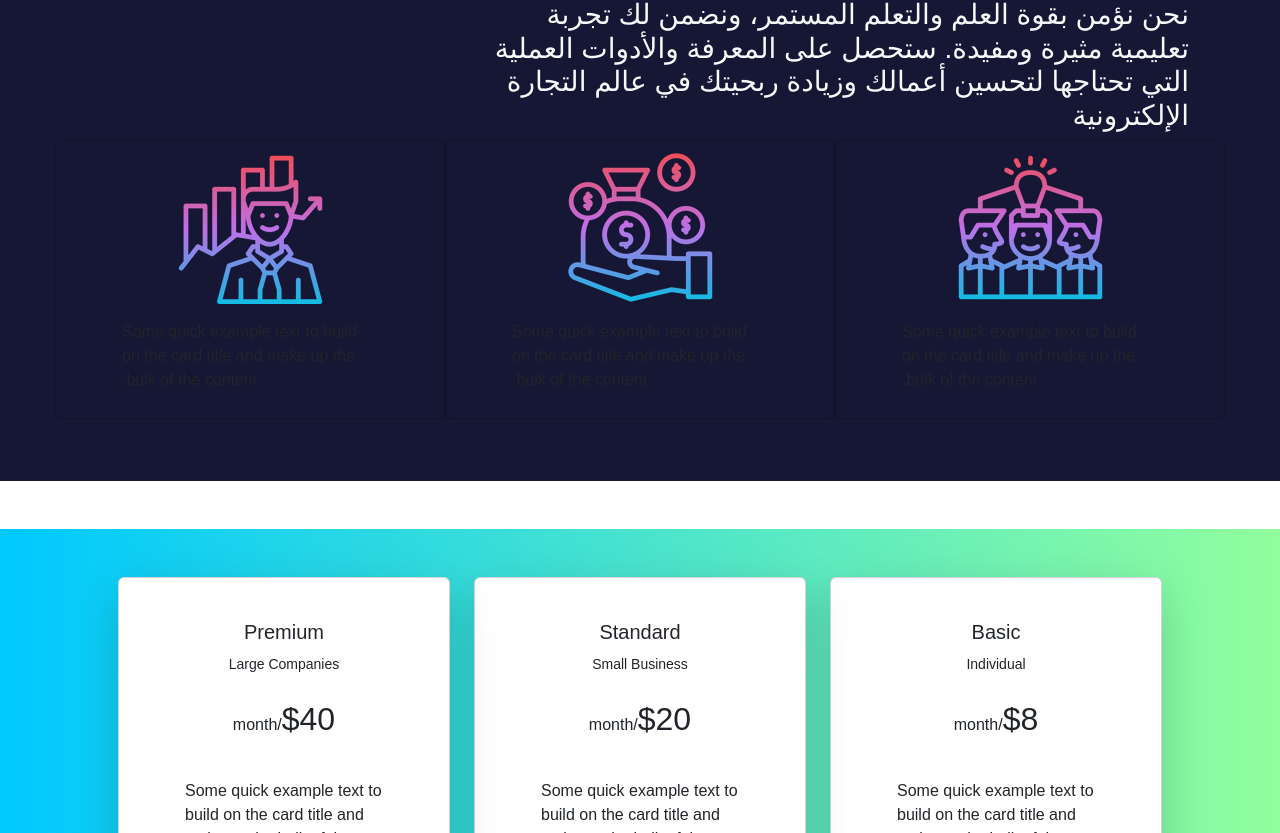
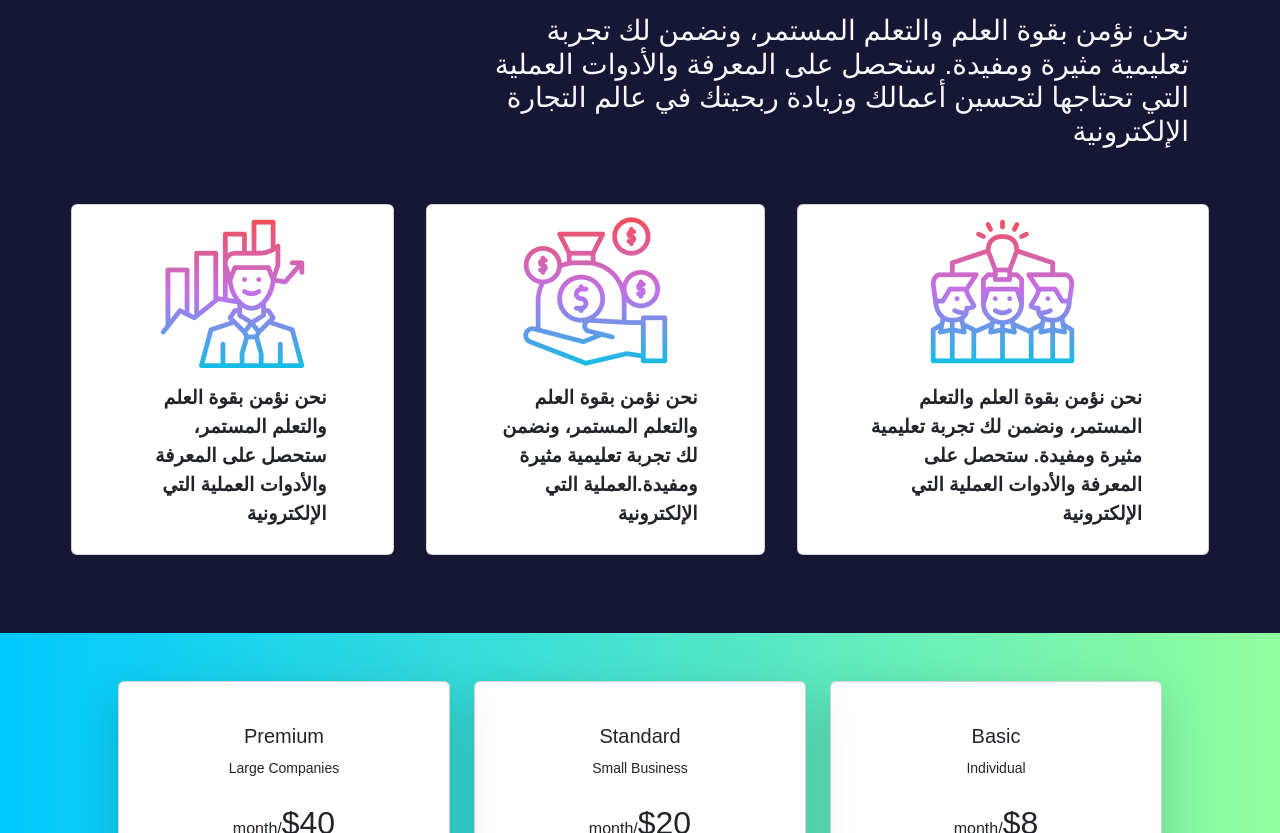
Before and after one commit to m21102001/sh-gold-frontend, a React (Vite) app: page / in a window 1280 px wide. Shown: the part 6181-7014 px from the top of the page. Built offline with nearby package versions, Linux system fonts and the light colour scheme.

Commit message:
section about and scss style
section about and scss style

```diff
--- a/src/components/AboutThat/about.scss
+++ b/src/components/AboutThat/about.scss
@@ -1,10 +1,27 @@
 .StartElectronicEcommerce {
-  .card {
-    background: transparent;
-    .image-card {
-      max-width: min-content;
-      max-height: min-content;
-      margin: auto;
+  .card-style {
+    .card-border {
+      background: #fff;
+      .image-card {
+        max-width: min-content;
+        max-height: min-content;
+        margin: auto;
+      }
+      .card-body {
+        .card-text {
+          font-size: 1.2rem;
+        }
+      }
     }
   }
 }
+@media (max-width: 800px) {
+  .StartElectronicEcommerce {
+    .card-style {
+      flex-wrap: wrap;
+      .card-border {
+        padding: 0 !important;
+      }
+    }
+  }
+}
--- a/src/components/AboutThat/index.jsx
+++ b/src/components/AboutThat/index.jsx
@@ -4,39 +4,46 @@ import investor from "../../assets/investor.webp"
 import { LazyLoadImage } from "react-lazy-load-image-component";
 import "./about.scss"
 const AboutThat = () => {
+  const card = [
+    {
+      id: 1,
+      image: brainstorming,
+      body: "نحن نؤمن بقوة العلم والتعلم المستمر، ونضمن لك تجربة تعليمية مثيرة ومفيدة. ستحصل على المعرفة والأدوات العملية التي  الإلكترونية",
+    },
+    {
+      id: 2,
+      image: income,
+      body: "نحن نؤمن بقوة العلم والتعلم المستمر، ونضمن لك تجربة تعليمية مثيرة ومفيدة.العملية التي  الإلكترونية",
+    },
+    {
+      id: 1,
+      image: investor,
+      body: "نحن نؤمن بقوة العلم والتعلم المستمر،  ستحصل على المعرفة والأدوات العملية التي  الإلكترونية",
+    },
+  ]
   return (
-    <div className="StartElectronicEcommerce my-5 ">
+    <div className="StartElectronicEcommerce mt-5 ">
       <div>
         <div className="Container">
           <div className="row align-items-start">
             <div className="col-lg-8 col-md-12 px-5">
               <h2 className="text-light text-end fw-semibold my-3 pt-4 digitalMarkting">من نحن ! </h2>
-              <h3 className="text-end text-light">
+              <h3 className="text-end text-light mb-4">
                 أهلاً بك في موقعنا! نحن هنا لمساعدتك في تحقيق نجاحك في عالم الأعمال والتجارة الإلكترونية. نحن نقدم برامج تدريبية فريدة واستشارات مبتكرة لمساعدتك على بناء مهاراتك وتحقيق أهدافك
               </h3>
               <h3 className="text-end text-light">
                 نحن نؤمن بقوة العلم والتعلم المستمر، ونضمن لك تجربة تعليمية مثيرة ومفيدة. ستحصل على المعرفة والأدوات العملية التي تحتاجها لتحسين أعمالك وزيادة ربحيتك في عالم التجارة الإلكترونية
               </h3>
             </div>
-            <div className="d-flex justify-content-around">
-              <div className="card" >
-                <LazyLoadImage src={brainstorming} className="card-img-top image-card " alt={"..."} />
-                <div className="card-body">
-                  <p className="card-text">Some quick example text to build on the card title and make up the bulk of the content.</p>
+            <div className="d-flex justify-content-around mt-5 card-style">
+              {card?.map((item, index) => (
+                <div key={index} className="card mx-3 mb-3 card-border">
+                  <LazyLoadImage src={item?.image} className="card-img-top image-card " />
+                  <div className="card-body">
+                    <p className="card-text text-end fw-semibold">{item?.body}</p>
+                  </div>
                 </div>
-              </div>
-              <div className="card" >
-                <LazyLoadImage src={income} className="card-img-top image-card" alt={"..."} />
-                <div className="card-body">
-                  <p className="card-text">Some quick example text to build on the card title and make up the bulk of the content.</p>
-                </div>
-              </div>
-              <div className="card" >
-                <LazyLoadImage src={investor} className="card-img-top image-card" alt={"..."} />
-                <div className="card-body">
-                  <p className="card-text">Some quick example text to build on the card title and make up the bulk of the content.</p>
-                </div>
-              </div>
+              ))}
             </div>
           </div>
         </div>
```
